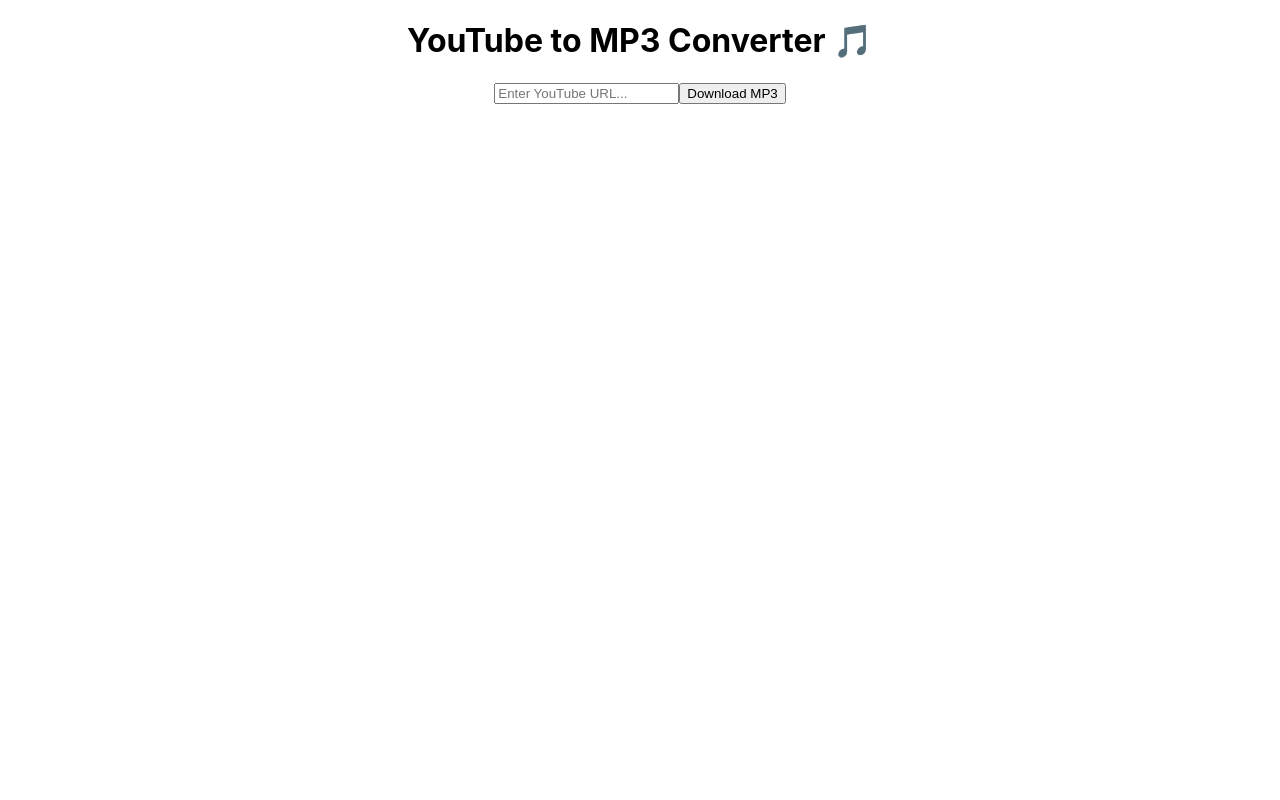
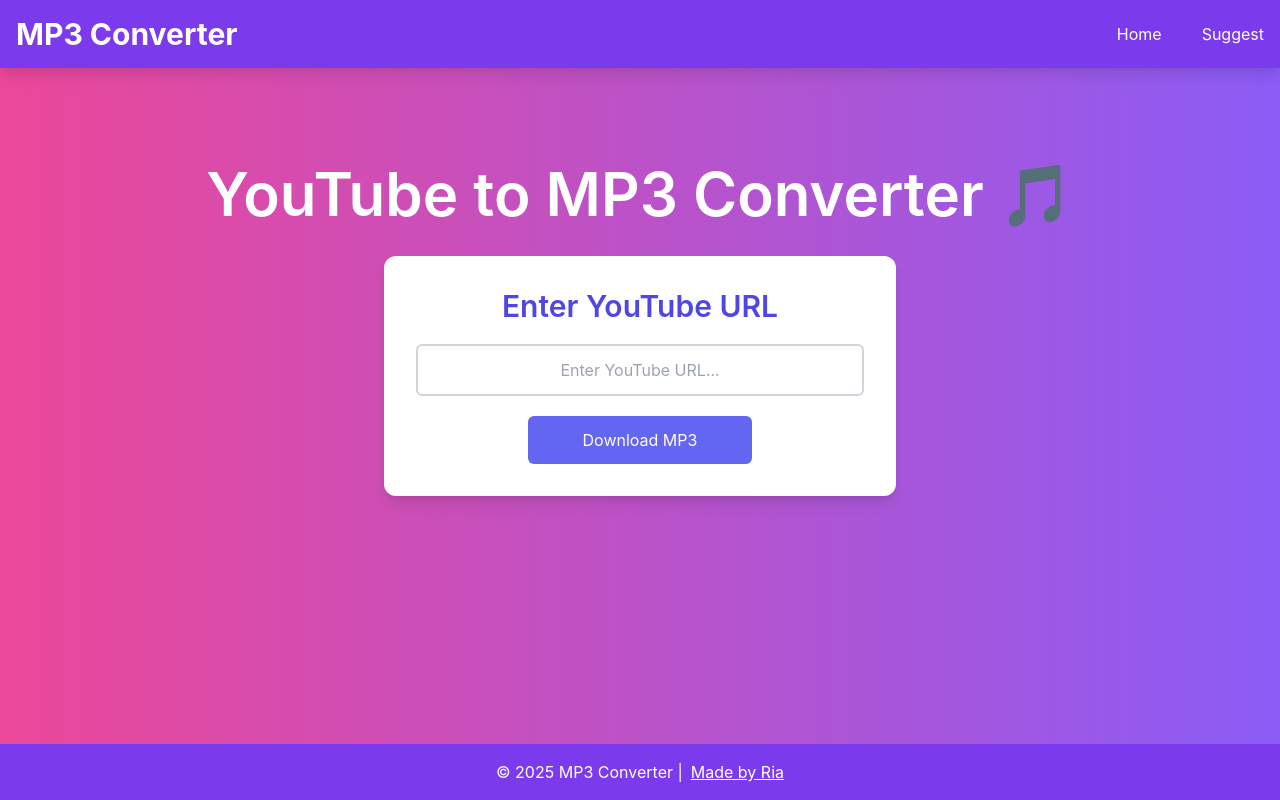
Before and after one commit to ria-arora-git/ytmp3-frontend, a React (Create React App) app: page / in a window 1280 px wide. Built offline with nearby package versions, Linux system fonts and the light colour scheme.

Commit message:
frontend added

```diff
--- a/package.json
+++ b/package.json
@@ -3,6 +3,7 @@
   "version": "0.1.0",
   "private": true,
   "dependencies": {
+    "@tailwindcss/postcss": "^4.1.3",
     "@testing-library/dom": "^10.4.0",
     "@testing-library/jest-dom": "^6.6.3",
     "@testing-library/react": "^16.3.0",
--- a/public/index.html
+++ b/public/index.html
@@ -1,31 +1,30 @@
 <!DOCTYPE html>
 <html lang="en">
   <head>
-    <meta charset="utf-8" />
-    <link rel="icon" href="%PUBLIC_URL%/favicon.ico" />
+    <title>YouTube to MP3 Converter - Download YouTube Audio Instantly</title>
+    <meta name="description" content="Convert and download YouTube videos to high-quality MP3 audio for free. Fast, secure, no signup required." />
+    <meta name="keywords" content="youtube to mp3, yt to mp3, youtube downloader, mp3 converter, youtube audio download" />
+    <meta name="author" content="Ria Arora" />
     <meta name="viewport" content="width=device-width, initial-scale=1" />
-    <meta name="theme-color" content="#000000" />
-    <meta
-      name="description"
-      content="Web site created using create-react-app"
-    />
-    <link rel="apple-touch-icon" href="%PUBLIC_URL%/logo192.png" />
-    <!--
-      manifest.json provides metadata used when your web app is installed on a
-      user's mobile device or desktop. See https://developers.google.com/web/fundamentals/web-app-manifest/
-    -->
-    <link rel="manifest" href="%PUBLIC_URL%/manifest.json" />
-    <!--
-      Notice the use of %PUBLIC_URL% in the tags above.
-      It will be replaced with the URL of the `public` folder during the build.
-      Only files inside the `public` folder can be referenced from the HTML.
 
-      Unlike "/favicon.ico" or "favicon.ico", "%PUBLIC_URL%/favicon.ico" will
-      work correctly both with client-side routing and a non-root public URL.
-      Learn how to configure a non-root public URL by running `npm run build`.
-    -->
-    <title>React App</title>
+    <!-- Open Graph tags (for social sharing) -->
+    <meta property="og:title" content="YouTube to MP3 Converter" />
+    <meta property="og:description" content="Fast and free YouTube to MP3 downloader. No ads, no login." />
+    <meta property="og:url" content="https://ytmp3-frontend.vercel.app/" />
+    <meta property="og:type" content="website" />
+    <meta property="og:image" content="https://ytmp3-frontend.vercel.app/og-image.jpg" />
+
+    <!-- Twitter Card -->
+    <meta name="twitter:card" content="summary_large_image" />
+    <meta name="twitter:title" content="YouTube to MP3 Converter" />
+    <meta name="twitter:description" content="Download YouTube videos as MP3 instantly. No sign-up." />
+    <meta name="twitter:image" content="https://ytmp3-frontend.vercel.app/og-image.jpg" />
+
+    <!-- Favicon (optional but nice) -->
+    <link rel="icon" href="/favicons.png" type="image/x-icon" />
+    <link href="https://cdn.jsdelivr.net/npm/tailwindcss@2.2.19/dist/tailwind.min.css" rel="stylesheet">
   </head>
+
   <body>
     <noscript>You need to enable JavaScript to run this app.</noscript>
     <div id="root"></div>
--- a/src/App.css
+++ b/src/App.css
@@ -1,3 +1,5 @@
+
+
 .App {
   text-align: center;
 }
--- a/src/App.js
+++ b/src/App.js
@@ -33,17 +33,65 @@
   };
 
   return (
-    <div className="App">
-      <h1>YouTube to MP3 Converter 🎵</h1>
+   <div className="min-h-screen w-full bg-gradient-to-r from-pink-500 to-purple-500 text-white">
+      {/* Navbar */}
+      <nav className=" bg-purple-600 p-4 shadow-lg">
+        <div className="container mx-auto flex justify-between items-center">
+          <h1 className="text-3xl font-bold">MP3 Converter</h1>
+          <ul className="flex space-x-10">
+            <li>
+              <button className="text-white hover:text-gray-200 focus:outline-none">Home</button>
+            </li>
+            <li>
+              <a
+                href="mailto:rubycodes.dev@gmail.com"
+                className="text-white hover:text-gray-200 focus:outline-none"
+              >
+                Suggest
+              </a>
+            </li>
+
+          </ul>
+        </div>
+      </nav>
+
+      {/* Main Content */}
+      <div className="flex flex-col items-center justify-center py-16 sm:py-24 ">
+        <h1 className="text-6xl font-semibold mb-8 text-center">YouTube to MP3 Converter 🎵</h1>
+
+        <div className="bg-white backdrop-blur-md p-8 rounded-xl shadow-lg max-w-lg w-full">
+          <h2 className="text-3xl font-semibold text-center mb-5 text-indigo-600">Enter YouTube URL</h2>
+
+          {/* Input and Button */}
+          <form onSubmit={handleDownload} className="flex flex-col items-center">
             <input
               type="text"
               placeholder="Enter YouTube URL..."
               value={url}
               onChange={(e) => setUrl(e.target.value)}
+              className="text-black outline-none border-2 border-gray-300 rounded-md p-3 w-full mb-5 focus:ring-2 focus:ring-purple-500 text-center"
             />
-      <button onClick={handleDownload} disabled={downloading}>
+            <button
+              type="submit"
+              onClick={handleDownload}
+              disabled={downloading}
+              className="bg-indigo-500 text-white rounded-md p-3 w-2/3 sm:w-1/2 hover:bg-blue-600 transition duration-300"
+            >
               {downloading ? 'Downloading...' : 'Download MP3'}
             </button>
+          </form>
+
+
+        </div>
+      </div>
+
+      {/* Footer */}
+      <footer className="absolute bottom-0 bg-purple-600 p-4 text-center text-white w-full flex justify-center items-center gap-2">
+        <p>&copy; 2025 MP3 Converter | </p>
+        <p><a href="https://www.linkedin.com/in/ria-arora-9a91a6317/" className='underline'>Made by Ria </a></p>
+
+
+      </footer>
     </div>
   );
 }
--- a/src/index.css
+++ b/src/index.css
@@ -1,3 +1,5 @@
+
+
 body {
   margin: 0;
   font-family: -apple-system, BlinkMacSystemFont, 'Segoe UI', 'Roboto', 'Oxygen',
```
Also changed, not shown: src/components/Downloader.js (+74 -34 lines), public/favicons.png (added), 1 other file (tests, documents, lock files or other folders). Lines whose indentation alone changed are shown as unchanged.
